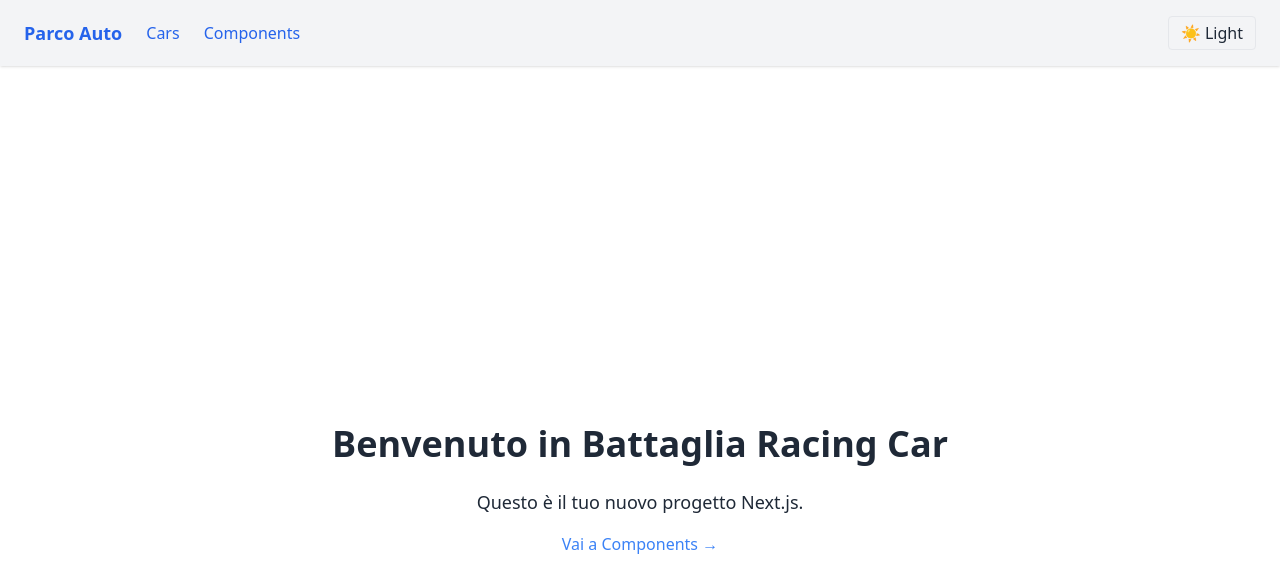
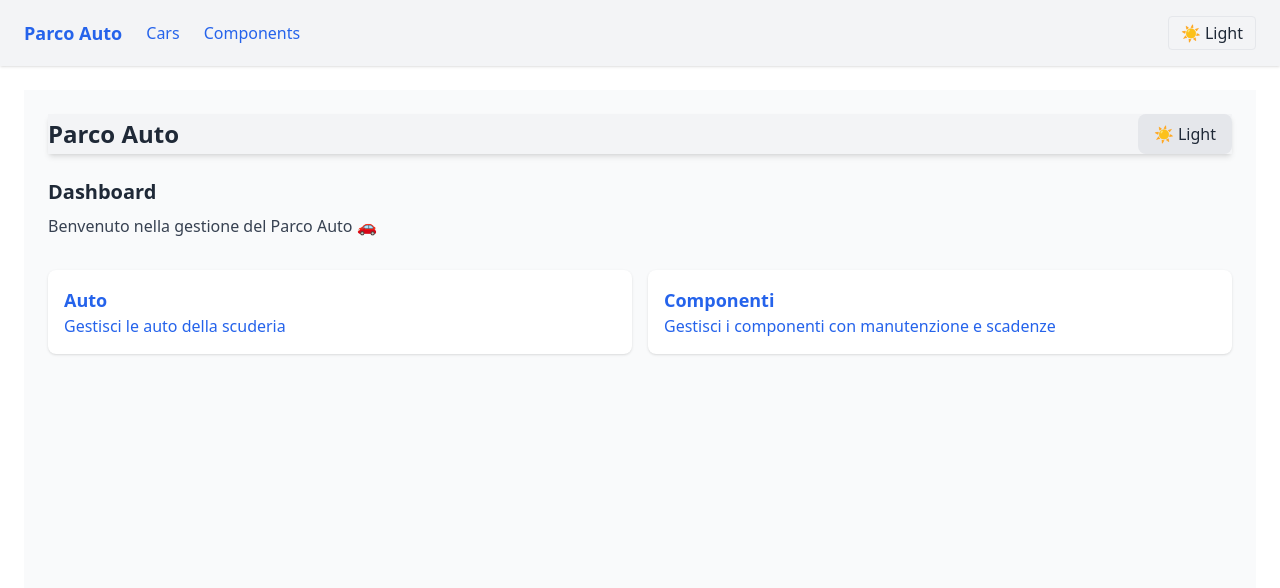
Before and after one commit to BattagliaGiuseppe/BattagliaRacingCar, a Next.js app: page / in a window 1280 px wide. Shown: the top 588 px of the page. Built offline with nearby package versions, Linux system fonts and the light colour scheme.

Commit message:
Update page.tsx

```diff
--- a/app/page.tsx
+++ b/app/page.tsx
@@ -1,17 +1,58 @@
-// app/page.tsx
-import React from "react";
+"use client";
+
+import { useState, useEffect } from "react";
 import Link from "next/link";
 
-export default function HomePage() {
+export default function Home() {
+  const [darkMode, setDarkMode] = useState(false);
+
+  useEffect(() => {
+    if (darkMode) {
+      document.documentElement.classList.add("dark");
+    } else {
+      document.documentElement.classList.remove("dark");
+    }
+  }, [darkMode]);
+
   return (
-    <main className="flex flex-col items-center justify-center min-h-screen p-4">
-      <h1 className="text-4xl font-bold mb-6">Benvenuto in Battaglia Racing Car</h1>
-      <p className="text-lg mb-4">
-        Questo è il tuo nuovo progetto Next.js.
-      </p>
-      <Link href="/components" className="text-blue-500 hover:underline">
-        Vai a Components →
-      </Link>
+    <main className="min-h-screen p-6 bg-gray-50 dark:bg-gray-900">
+      {/* Header */}
+      <header className="flex justify-between items-center mb-6">
+        <h1 className="text-2xl font-bold">Parco Auto</h1>
+        <button
+          onClick={() => setDarkMode(!darkMode)}
+          className="px-4 py-2 rounded-lg bg-gray-200 dark:bg-gray-700"
+        >
+          {darkMode ? "🌙 Dark" : "☀️ Light"}
+        </button>
+      </header>
+
+      {/* Dashboard */}
+      <section className="mb-8">
+        <h2 className="text-xl font-semibold mb-2">Dashboard</h2>
+        <p className="text-gray-700 dark:text-gray-300">
+          Benvenuto nella gestione del Parco Auto 🚗
+        </p>
+      </section>
+
+      {/* Sezioni */}
+      <section className="grid gap-4 md:grid-cols-2">
+        <Link
+          href="/cars"
+          className="p-4 rounded-lg shadow bg-white dark:bg-gray-800 hover:bg-gray-100 dark:hover:bg-gray-700"
+        >
+          <h3 className="text-lg font-bold">Auto</h3>
+          <p>Gestisci le auto della scuderia</p>
+        </Link>
+
+        <Link
+          href="/components"
+          className="p-4 rounded-lg shadow bg-white dark:bg-gray-800 hover:bg-gray-100 dark:hover:bg-gray-700"
+        >
+          <h3 className="text-lg font-bold">Componenti</h3>
+          <p>Gestisci i componenti con manutenzione e scadenze</p>
+        </Link>
+      </section>
     </main>
   );
 }
```
